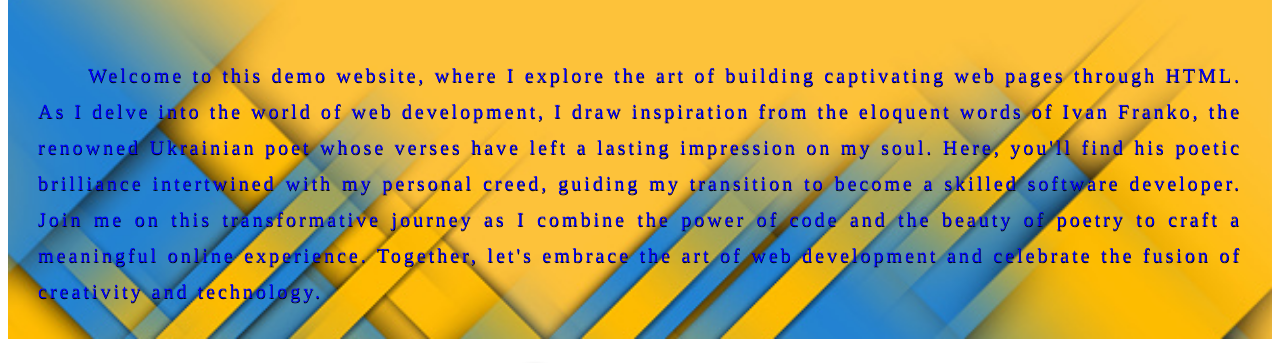
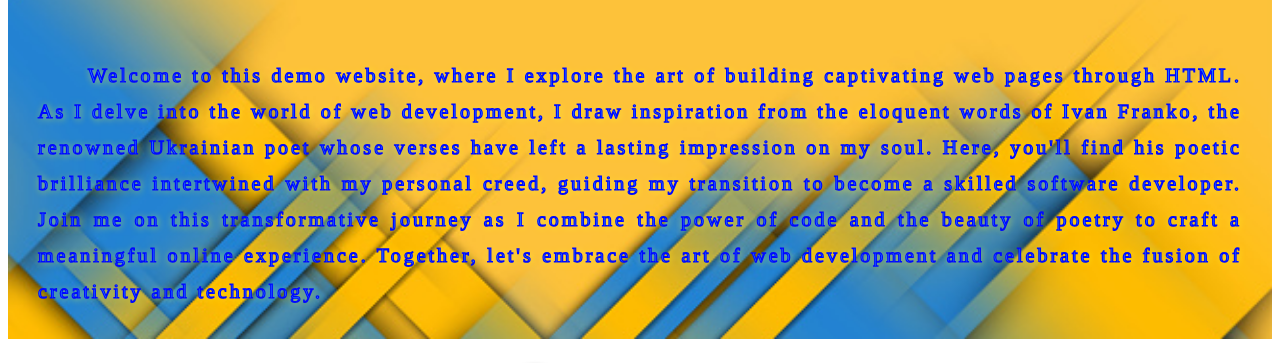
Before and after one commit to valeriorichi/mini-html, a plain HTML site: page about.html in a window 1280 px wide. Shown: the part 80-443 px from the top of the page. Drawn offline with Linux system fonts and the light colour scheme.

Commit message:
Readme done

```diff
--- a/about.html
+++ b/about.html
@@ -37,8 +37,9 @@
           font-family: 'Tinos', serif;
           font-weight: 400;
           text-align: justify;
-          color: blue;
-          text-shadow: 0.3px 0.5px 0.5px black;
+          color: rgb(37, 157, 255);
+          -webkit-text-stroke: 1.2px rgb(0, 8, 255);
+          text-shadow: 1px 1px 7px rgb(249, 249, 31);
           padding: 30px;
           text-indent: 50px;
           line-height: 1.8;
```
Also changed, not shown: images/Screenshot_2.png.
